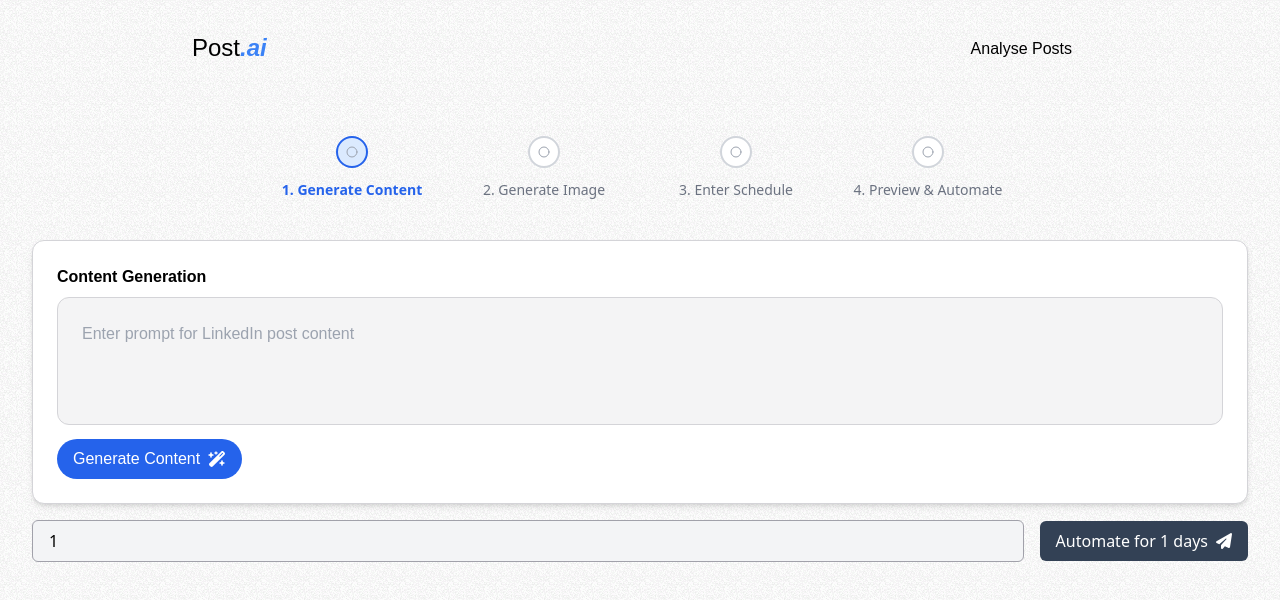
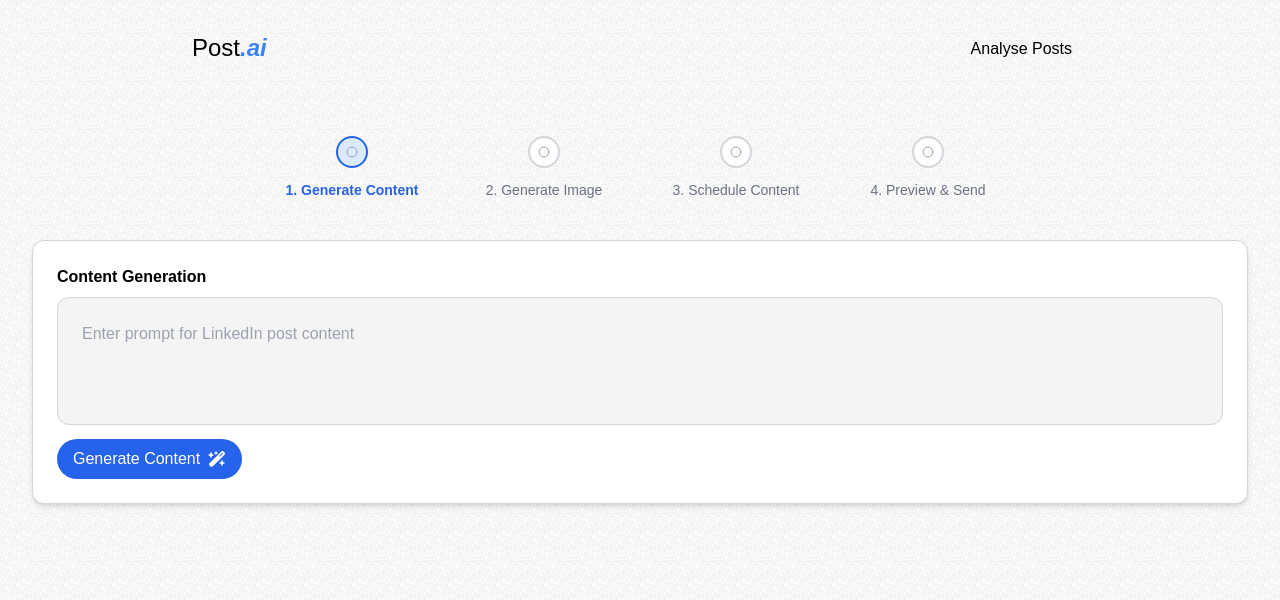
Before and after one commit to Aditya1101999/linkedin-post-automation, a React (Create React App) app in the folder client/: page /generate in a window 1280 px wide. Shown: the top 600 px of the page. Built offline with nearby package versions, Linux system fonts and the light colour scheme.

Commit message:
added props for schedule, and added preview and automate page

```diff
--- a/client/src/components/ContentQuery.js
+++ b/client/src/components/ContentQuery.js
@@ -38,7 +38,7 @@ import {
                 />
                 <button
                     onClick={handleGenerateContent}
-                    className={`flex items-center justify-center px-4 py-2 mt-2 text-white rounded-full font-montserrat text-md ${loading ? 'bg-gray-400 cursor-not-allowed hover:bg-red-500' :' bg-blue-600 hover:bg-blue-700'}`}
+                    className={`flex items-center justify-center px-4 py-2 mt-2 text-white rounded-full font-montserrat text-md ${loading ? 'bg-gray-400 cursor-not-allowed hover:bg-red-600' :' bg-blue-600 hover:bg-blue-700'}`}
                 >
                     {loading ? 'Generating Content' : 'Generate Content'}
                     <FontAwesomeIcon icon={faWandMagicSparkles} className="ml-2" />
--- a/client/src/components/Generation.js
+++ b/client/src/components/Generation.js
@@ -1,11 +1,5 @@
 import React, { useState } from 'react';
 import axios from 'axios';
-import { FontAwesomeIcon } from '@fortawesome/react-fontawesome';
-import {
-  faPaperPlane,
-} from '@fortawesome/free-solid-svg-icons';
-import ContentQuery from './ContentQuery';
-import ImageQuery from './ImageQuery';
 import Navbar from './Navbar';
 import Timeline from './Timeline';
 
@@ -32,58 +26,11 @@ export default function Generation() {
     }
   };
 
-  const handleAutomatedPosts = async () => {
-    const limit = 24 * 60 * 60;
-    for (let day = 0; day < days; day++) {
-      setStatus(`Posting for day ${day + 1}`);
-      await handlePostToLinkedIn();
-
-      if (day < days - 1) {
-        await new Promise((resolve) => setTimeout(resolve, limit));
-      }
-    }
-
-    setStatus('All posts completed');
-  };
 
   return (
     <>
       <Navbar />
       <Timeline/>
-      <div className="max-width flex items-center justify-between mt-4 space-x-4">
-        <input
-          type="number"
-          value={days}
-          onChange={(e) => setDays(Number(e.target.value))}
-          placeholder="Enter the number of days"
-          className="flex-grow px-4 py-2 bg-gray-100 border border-zinc-400 rounded-md"
-        />
-        <button
-          onClick={handleAutomatedPosts}
-          disabled={days < 1}
-          className={`flex items-center justify-center px-4 py-2 text-white rounded-md font-ubuntu ${days < 1
-              ? 'bg-gray-400 cursor-not-allowed'
-              : 'bg-slate-700 hover:bg-black'
-            }`}
-        >
-          Automate for {days} days{' '}
-          <FontAwesomeIcon icon={faPaperPlane} className="ml-2" />
-        </button>
-      </div>
-
-      {status && (
-        <div className="max-width">
-          {status === 'success' ? (
-            <h4 className="text-md w-40 bg-green-200 border border-green-300 px-4 py-2 rounded-md font-ubuntu">
-              Status: {status}
-            </h4>
-          ) : (
-            <h4 className="text-md w-40 bg-red-200 border border-red-300 px-4 py-2 rounded-md font-ubuntu">
-              Status: {status}
-            </h4>
-          )}
-        </div>
-      )}
     </>
   )
 }
--- a/client/src/components/ImageQuery.js
+++ b/client/src/components/ImageQuery.js
@@ -24,6 +24,7 @@ export default function ImageQuery({image, setImage}){
           setImage(imageURL);
           setLoading(false);
         } catch (error) {
+          setLoading(false)
           console.error('Error generating image:', error);
         }
       };
@@ -35,12 +36,12 @@ export default function ImageQuery({image, setImage}){
           <textarea
             value={imageQuery}
             onChange={(e) => setImageQuery(e.target.value)}
-            placeholder="Enter prompt for LinkedIn image"
+            placeholder="Enter prompt for LinkedIn Image"
             className="w-full h-32 p-6 mt-2 bg-zinc-100 border border-zinc-300 rounded-xl resize-none font-montserrat"
           />
           <button
             onClick={handleGenerateImage}
-            className={`flex items-center justify-center px-4 py-2 mt-2 text-white rounded-full font-montserrat text-md ${loading ? 'bg-gray-400 cursor-not-allowed hover:bg-red-500' :' bg-blue-600 hover:bg-blue-700'}`}
+            className={`flex items-center justify-center px-4 py-2 mt-2 text-white rounded-full font-montserrat text-md ${loading ? 'bg-gray-400 cursor-not-allowed hover:bg-red-600' :' bg-blue-600 hover:bg-blue-700'}`}
           >
             {loading ? 'Generating Image' : 'Generate Image'}
             <FontAwesomeIcon icon={faWandMagicSparkles} className="ml-2" />
--- /dev/null
+++ b/client/src/components/Preview.js
@@ -0,0 +1,12 @@
+import Markdown from "react-markdown"
+export default function Preview({content, image, days}){
+    return (
+        <>
+        <Markdown className="mt-4 bg-zinc-100 border border-zinc-300 rounded-xl p-6">
+                            {content}
+                        </Markdown>
+        <img>{image}</img>
+        <h3>{days}</h3>
+        </>
+    )
+}
--- /dev/null
+++ b/client/src/components/Schedule.js
@@ -0,0 +1,47 @@
+import { useState } from "react";
+export default function Schedule({days, setDays}){
+
+    const [status, setStatus] = useState('');
+
+    const handleAutomatedPosts = async () => {
+        const limit = 24 * 60 * 60;
+        for (let day = 0; day < days; day++) {
+          setStatus(`Posting for day ${day + 1}`);
+        //   await handlePostToLinkedIn();
+
+          if (day < days - 1) {
+            await new Promise((resolve) => setTimeout(resolve, limit));
+          }
+        }
+
+        setStatus('All posts completed');
+      };
+
+    return (
+        <div className="max-w-3xl m-auto flex text-center items-center justify-center mt-4 space-x-4">
+
+        <h1 className="font-montserrat text-xl">Automate your content for <input
+          type="number"
+          value={days}
+          onChange={(e) => setDays(Number(e.target.value))}
+          placeholder="Enter the number of days"
+          className="p-4 bg-white border border-zinc-300 rounded-xl shadow-md"
+        /> days. </h1>
+
+
+
+
+        {/* <button
+          onClick={handleAutomatedPosts}
+          disabled={days < 1}
+          className={`flex items-center justify-center px-4 py-2 text-white rounded-md font-ubuntu ${days < 1
+              ? 'bg-gray-400 cursor-not-allowed'
+              : 'bg-slate-700 hover:bg-black'
+            }`}
+        >
+          Automate for {days} days{' '}
+          <FontAwesomeIcon icon={faPaperPlane} className="ml-2" />
+        </button> */}
+      </div>
+    )
+}
--- a/client/src/components/Timeline.js
+++ b/client/src/components/Timeline.js
@@ -2,9 +2,12 @@ import { useState } from "react";
 import { CheckCircle, Circle } from "lucide-react";
 import ContentQuery from "./ContentQuery";
 import ImageQuery from "./ImageQuery";
+import Schedule from "./Schedule";
+import Preview from "./Preview";
 
 export default function Timeline() {
     const [active, setActive] = useState(0);
+    const [days, setDays] = useState(1);
     const [content, setContent] = useState('');
     const [image, setImage] = useState(null);
 
@@ -12,8 +15,8 @@ export default function Timeline() {
     const steps = [
         { id: 0, label: "Generate Content" },
         { id: 1, label: "Generate Image" },
-        { id: 2, label: "Enter Schedule" },
-        { id: 3, label: "Preview & Automate" }
+        { id: 2, label: "Schedule Content" },
+        { id: 3, label: "Preview & Send" }
     ];
 
     return (
@@ -30,7 +33,7 @@ export default function Timeline() {
                         </div>
                         <button
                             onClick={() => setActive(step.id)}
-                            className={`mt-3 text-sm font-medium text-montserrat transition-all ${
+                            className={`mt-3 text-sm font-medium font-montserrat transition-all ${
                                 active >= step.id ? "text-blue-600 font-semibold" : "text-gray-500 hover:text-gray-700"
                             }`}
                         >
@@ -45,9 +48,9 @@ export default function Timeline() {
                 ) : active === 1 ? (
                     <ImageQuery image={image} setImage={setImage} />
                 ) : active === 2 ? (
-                    <h1 className="text-lg font-semibold text-gray-700">Enter your Schedule</h1>
+                    <Schedule days={days} setDays={setDays}/>
                 ) : (
-                    <h1 className="text-lg font-semibold text-gray-700">Preview and Automate Page</h1>
+                    <Preview content={content} image={image} days={days}/>
                 )}
                 </div>
         </>
```
